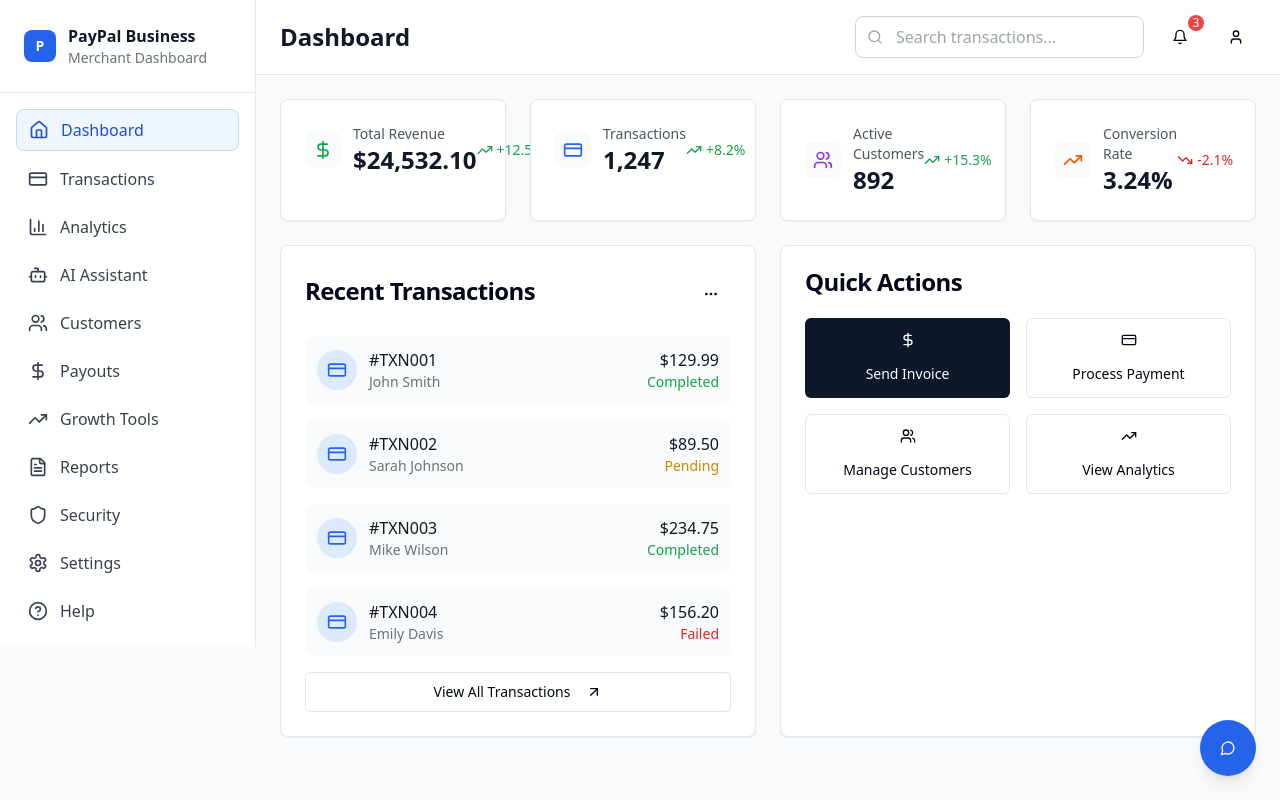
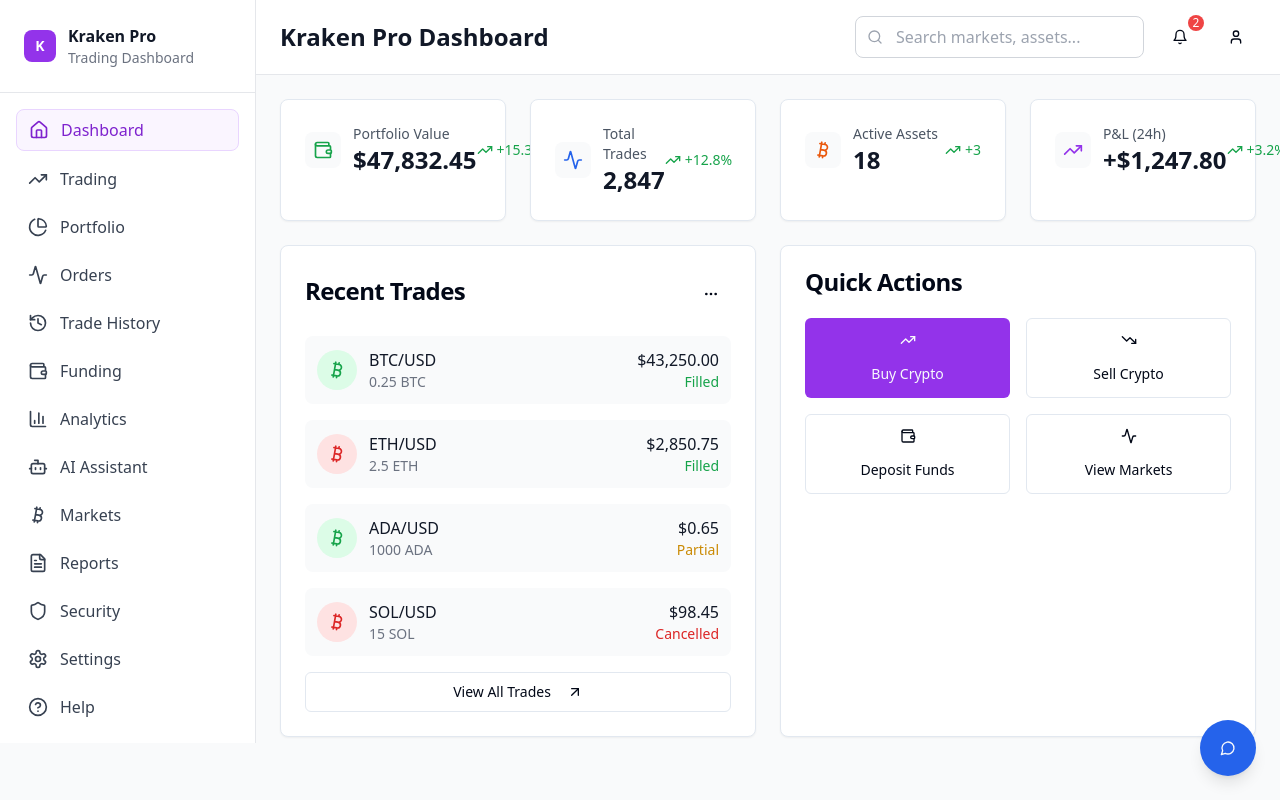
Before and after one commit to rithvikm/merchant-bot-view, a React (Vite) app: page / in a window 1280 px wide. Built offline with nearby package versions, Linux system fonts and the light colour scheme.

Commit message:
Rename to Kraken.js application
Update application branding and terminology to Kraken.js.

```diff
--- a/index.html
+++ b/index.html
@@ -1,19 +1,20 @@
+
 <!DOCTYPE html>
 <html lang="en">
   <head>
     <meta charset="UTF-8" />
     <meta name="viewport" content="width=device-width, initial-scale=1.0" />
-    <title>merchant-bot-view</title>
-    <meta name="description" content="Lovable Generated Project" />
-    <meta name="author" content="Lovable" />
+    <title>Kraken Pro - Advanced Crypto Trading Platform</title>
+    <meta name="description" content="Kraken Pro Dashboard - Advanced cryptocurrency trading and portfolio management" />
+    <meta name="author" content="Kraken" />
 
-    <meta property="og:title" content="merchant-bot-view" />
-    <meta property="og:description" content="Lovable Generated Project" />
+    <meta property="og:title" content="Kraken Pro - Advanced Crypto Trading Platform" />
+    <meta property="og:description" content="Kraken Pro Dashboard - Advanced cryptocurrency trading and portfolio management" />
     <meta property="og:type" content="website" />
     <meta property="og:image" content="https://lovable.dev/opengraph-image-p98pqg.png" />
 
     <meta name="twitter:card" content="summary_large_image" />
-    <meta name="twitter:site" content="@lovable_dev" />
+    <meta name="twitter:site" content="@krakenfx" />
     <meta name="twitter:image" content="https://lovable.dev/opengraph-image-p98pqg.png" />
   </head>
 
--- a/src/components/DashboardContent.tsx
+++ b/src/components/DashboardContent.tsx
@@ -6,52 +6,53 @@ import {
   TrendingUp,
   TrendingDown,
   DollarSign,
-  CreditCard,
-  Users,
+  BitcoinIcon,
+  Wallet,
   ArrowUpRight,
-  MoreHorizontal
+  MoreHorizontal,
+  Activity
 } from 'lucide-react';
 
 const metrics = [
   {
-    title: 'Total Revenue',
-    value: '$24,532.10',
-    change: '+12.5%',
+    title: 'Portfolio Value',
+    value: '$47,832.45',
+    change: '+15.3%',
     trend: 'up',
-    icon: DollarSign,
+    icon: Wallet,
     color: 'text-green-600'
   },
   {
-    title: 'Transactions',
-    value: '1,247',
-    change: '+8.2%',
+    title: 'Total Trades',
+    value: '2,847',
+    change: '+12.8%',
     trend: 'up',
-    icon: CreditCard,
+    icon: Activity,
     color: 'text-blue-600'
   },
   {
-    title: 'Active Customers',
-    value: '892',
-    change: '+15.3%',
+    title: 'Active Assets',
+    value: '18',
+    change: '+3',
     trend: 'up',
-    icon: Users,
-    color: 'text-purple-600'
+    icon: BitcoinIcon,
+    color: 'text-orange-600'
   },
   {
-    title: 'Conversion Rate',
-    value: '3.24%',
-    change: '-2.1%',
-    trend: 'down',
+    title: 'P&L (24h)',
+    value: '+$1,247.80',
+    change: '+3.2%',
+    trend: 'up',
     icon: TrendingUp,
-    color: 'text-orange-600'
+    color: 'text-purple-600'
   }
 ];
 
-const recentTransactions = [
-  { id: '#TXN001', customer: 'John Smith', amount: '$129.99', status: 'Completed', date: '2 hours ago' },
-  { id: '#TXN002', customer: 'Sarah Johnson', amount: '$89.50', status: 'Pending', date: '3 hours ago' },
-  { id: '#TXN003', customer: 'Mike Wilson', amount: '$234.75', status: 'Completed', date: '5 hours ago' },
-  { id: '#TXN004', customer: 'Emily Davis', amount: '$156.20', status: 'Failed', date: '1 day ago' },
+const recentTrades = [
+  { id: '#KRK001', pair: 'BTC/USD', amount: '0.25 BTC', price: '$43,250.00', status: 'Filled', type: 'Buy' },
+  { id: '#KRK002', pair: 'ETH/USD', amount: '2.5 ETH', price: '$2,850.75', status: 'Filled', type: 'Sell' },
+  { id: '#KRK003', pair: 'ADA/USD', amount: '1000 ADA', price: '$0.65', status: 'Partial', type: 'Buy' },
+  { id: '#KRK004', pair: 'SOL/USD', amount: '15 SOL', price: '$98.45', status: 'Cancelled', type: 'Sell' },
 ];
 
 export const DashboardContent: React.FC = () => {
@@ -93,38 +94,42 @@ export const DashboardContent: React.FC = () => {
       <div className="grid grid-cols-1 lg:grid-cols-2 gap-6">
         <Card>
           <CardHeader className="flex flex-row items-center justify-between">
-            <CardTitle>Recent Transactions</CardTitle>
+            <CardTitle>Recent Trades</CardTitle>
             <Button variant="ghost" size="sm">
               <MoreHorizontal className="w-4 h-4" />
             </Button>
           </CardHeader>
           <CardContent>
             <div className="space-y-4">
-              {recentTransactions.map((transaction, index) => (
+              {recentTrades.map((trade, index) => (
                 <div key={index} className="flex items-center justify-between p-3 bg-gray-50 rounded-lg">
                   <div className="flex items-center space-x-3">
-                    <div className="w-10 h-10 bg-blue-100 rounded-full flex items-center justify-center">
-                      <CreditCard className="w-5 h-5 text-blue-600" />
+                    <div className={`w-10 h-10 rounded-full flex items-center justify-center ${
+                      trade.type === 'Buy' ? 'bg-green-100' : 'bg-red-100'
+                    }`}>
+                      <BitcoinIcon className={`w-5 h-5 ${
+                        trade.type === 'Buy' ? 'text-green-600' : 'text-red-600'
+                      }`} />
                     </div>
                     <div>
-                      <p className="font-medium text-gray-900">{transaction.id}</p>
-                      <p className="text-sm text-gray-500">{transaction.customer}</p>
+                      <p className="font-medium text-gray-900">{trade.pair}</p>
+                      <p className="text-sm text-gray-500">{trade.amount}</p>
                     </div>
                   </div>
                   <div className="text-right">
-                    <p className="font-medium text-gray-900">{transaction.amount}</p>
+                    <p className="font-medium text-gray-900">{trade.price}</p>
                     <p className={`text-sm ${
-                      transaction.status === 'Completed' ? 'text-green-600' :
-                      transaction.status === 'Pending' ? 'text-yellow-600' : 'text-red-600'
+                      trade.status === 'Filled' ? 'text-green-600' :
+                      trade.status === 'Partial' ? 'text-yellow-600' : 'text-red-600'
                     }`}>
-                      {transaction.status}
+                      {trade.status}
                     </p>
                   </div>
                 </div>
               ))}
             </div>
             <Button variant="outline" className="w-full mt-4">
-              View All Transactions
+              View All Trades
               <ArrowUpRight className="w-4 h-4 ml-2" />
             </Button>
           </CardContent>
@@ -136,21 +141,21 @@ export const DashboardContent: React.FC = () => {
           </CardHeader>
           <CardContent>
             <div className="grid grid-cols-2 gap-4">
-              <Button className="h-20 flex flex-col items-center justify-center space-y-2">
-                <DollarSign className="w-6 h-6" />
-                <span>Send Invoice</span>
+              <Button className="h-20 flex flex-col items-center justify-center space-y-2 bg-purple-600 hover:bg-purple-700">
+                <TrendingUp className="w-6 h-6" />
+                <span>Buy Crypto</span>
               </Button>
               <Button variant="outline" className="h-20 flex flex-col items-center justify-center space-y-2">
-                <CreditCard className="w-6 h-6" />
-                <span>Process Payment</span>
+                <TrendingDown className="w-6 h-6" />
+                <span>Sell Crypto</span>
               </Button>
               <Button variant="outline" className="h-20 flex flex-col items-center justify-center space-y-2">
-                <Users className="w-6 h-6" />
-                <span>Manage Customers</span>
+                <Wallet className="w-6 h-6" />
+                <span>Deposit Funds</span>
               </Button>
               <Button variant="outline" className="h-20 flex flex-col items-center justify-center space-y-2">
-                <TrendingUp className="w-6 h-6" />
-                <span>View Analytics</span>
+                <Activity className="w-6 h-6" />
+                <span>View Markets</span>
               </Button>
             </div>
           </CardContent>
--- a/src/components/DashboardHeader.tsx
+++ b/src/components/DashboardHeader.tsx
@@ -8,7 +8,7 @@ export const DashboardHeader: React.FC = () => {
     <header className="bg-white border-b border-gray-200 px-6 py-4">
       <div className="flex items-center justify-between">
         <div className="flex items-center space-x-4">
-          <h1 className="text-2xl font-bold text-gray-900">Dashboard</h1>
+          <h1 className="text-2xl font-bold text-gray-900">Kraken Pro Dashboard</h1>
         </div>
 
         <div className="flex items-center space-x-4">
@@ -16,15 +16,15 @@ export const DashboardHeader: React.FC = () => {
             <Search className="absolute left-3 top-1/2 transform -translate-y-1/2 text-gray-400 w-4 h-4" />
             <input
               type="text"
-              placeholder="Search transactions..."
-              className="pl-10 pr-4 py-2 border border-gray-300 rounded-lg focus:ring-2 focus:ring-blue-500 focus:border-transparent"
+              placeholder="Search markets, assets..."
+              className="pl-10 pr-4 py-2 border border-gray-300 rounded-lg focus:ring-2 focus:ring-purple-500 focus:border-transparent"
             />
           </div>
 
           <Button variant="ghost" size="sm" className="relative">
             <Bell className="w-5 h-5" />
             <span className="absolute -top-1 -right-1 bg-red-500 text-white text-xs rounded-full w-4 h-4 flex items-center justify-center">
-              3
+              2
             </span>
           </Button>
 
--- a/src/components/Sidebar.tsx
+++ b/src/components/Sidebar.tsx
@@ -2,16 +2,19 @@
 import React from 'react';
 import {
   Home,
-  CreditCard,
+  TrendingUp,
   BarChart3,
   Settings,
-  Users,
+  Wallet,
   DollarSign,
-  TrendingUp,
+  BitcoinIcon,
   FileText,
   Shield,
   HelpCircle,
-  Bot
+  Bot,
+  Activity,
+  PieChart,
+  History
 } from 'lucide-react';
 import { cn } from '@/lib/utils';
 
@@ -22,12 +25,14 @@ interface SidebarProps {
 
 const navItems = [
   { id: 'dashboard', label: 'Dashboard', icon: Home },
-  { id: 'transactions', label: 'Transactions', icon: CreditCard },
+  { id: 'trading', label: 'Trading', icon: TrendingUp },
+  { id: 'portfolio', label: 'Portfolio', icon: PieChart },
+  { id: 'orders', label: 'Orders', icon: Activity },
+  { id: 'history', label: 'Trade History', icon: History },
+  { id: 'funding', label: 'Funding', icon: Wallet },
   { id: 'analytics', label: 'Analytics', icon: BarChart3 },
   { id: 'ai-assistant', label: 'AI Assistant', icon: Bot },
-  { id: 'customers', label: 'Customers', icon: Users },
-  { id: 'payouts', label: 'Payouts', icon: DollarSign },
-  { id: 'growth', label: 'Growth Tools', icon: TrendingUp },
+  { id: 'markets', label: 'Markets', icon: BitcoinIcon },
   { id: 'reports', label: 'Reports', icon: FileText },
   { id: 'security', label: 'Security', icon: Shield },
   { id: 'settings', label: 'Settings', icon: Settings },
@@ -39,12 +44,12 @@ export const Sidebar: React.FC<SidebarProps> = ({ activeTab, setActiveTab }) =>
     <div className="w-64 bg-white border-r border-gray-200 h-full flex flex-col">
       <div className="p-6 border-b border-gray-200">
         <div className="flex items-center space-x-3">
-          <div className="w-8 h-8 bg-blue-600 rounded-lg flex items-center justify-center">
-            <span className="text-white font-bold text-sm">P</span>
+          <div className="w-8 h-8 bg-purple-600 rounded-lg flex items-center justify-center">
+            <span className="text-white font-bold text-sm">K</span>
           </div>
           <div>
-            <h2 className="font-semibold text-gray-900">PayPal Business</h2>
-            <p className="text-sm text-gray-500">Merchant Dashboard</p>
+            <h2 className="font-semibold text-gray-900">Kraken Pro</h2>
+            <p className="text-sm text-gray-500">Trading Dashboard</p>
           </div>
         </div>
       </div>
@@ -60,7 +65,7 @@ export const Sidebar: React.FC<SidebarProps> = ({ activeTab, setActiveTab }) =>
                   className={cn(
                     "w-full flex items-center space-x-3 px-3 py-2 rounded-lg text-left transition-colors",
                     activeTab === item.id
-                      ? "bg-blue-50 text-blue-700 border border-blue-200"
+                      ? "bg-purple-50 text-purple-700 border border-purple-200"
                       : "text-gray-700 hover:bg-gray-50"
                   )}
                 >
--- a/src/pages/Index.tsx
+++ b/src/pages/Index.tsx
@@ -15,18 +15,67 @@ const Index = () => {
         return <DashboardContent />;
       case 'ai-assistant':
         return <AIAssistant />;
-      case 'transactions':
+      case 'trading':
         return (
           <div className="p-6">
-            <h2 className="text-2xl font-bold mb-4">Transactions</h2>
-            <p className="text-gray-600">Transaction management interface would go here.</p>
+            <h2 className="text-2xl font-bold mb-4">Trading</h2>
+            <p className="text-gray-600">Advanced trading interface with real-time market data, order books, and trading tools.</p>
+          </div>
+        );
+      case 'portfolio':
+        return (
+          <div className="p-6">
+            <h2 className="text-2xl font-bold mb-4">Portfolio</h2>
+            <p className="text-gray-600">View your cryptocurrency holdings, portfolio performance, and asset allocation.</p>
+          </div>
+        );
+      case 'orders':
+        return (
+          <div className="p-6">
+            <h2 className="text-2xl font-bold mb-4">Orders</h2>
+            <p className="text-gray-600">Manage your open orders, view order history, and track execution status.</p>
+          </div>
+        );
+      case 'history':
+        return (
+          <div className="p-6">
+            <h2 className="text-2xl font-bold mb-4">Trade History</h2>
+            <p className="text-gray-600">Complete history of your trades, transactions, and market activities.</p>
+          </div>
+        );
+      case 'funding':
+        return (
+          <div className="p-6">
+            <h2 className="text-2xl font-bold mb-4">Funding</h2>
+            <p className="text-gray-600">Deposit and withdraw cryptocurrencies and fiat currencies.</p>
           </div>
         );
       case 'analytics':
         return (
           <div className="p-6">
             <h2 className="text-2xl font-bold mb-4">Analytics</h2>
-            <p className="text-gray-600">Detailed analytics and reporting interface would go here.</p>
+            <p className="text-gray-600">Advanced trading analytics, market insights, and performance metrics.</p>
+          </div>
+        );
+      case 'markets':
+        return (
+          <div className="p-6">
+            <h2 className="text-2xl font-bold mb-4">Markets</h2>
+            <p className="text-gray-600">Real-time cryptocurrency market data, prices, and trading pairs.</p>
+          </div>
+        );
+      case 'reports':
+        return (
+          <div className="p-6">
+            <h2 className="text-2xl font-bold mb-4">Reports</h2>
+            <p className="text-gray-600">Tax reports, trading summaries, and detailed account statements.</p>
+          </div>
+        );
+      case 'security':
+        return (
+          <div className="p-6">
+            <h2 className="text-2xl font-bold mb-4">Security</h2>
+            <p className="text-gray-600">Account security settings, 2FA configuration, and API key management.</p>
           </div>
         );
       default:
```
